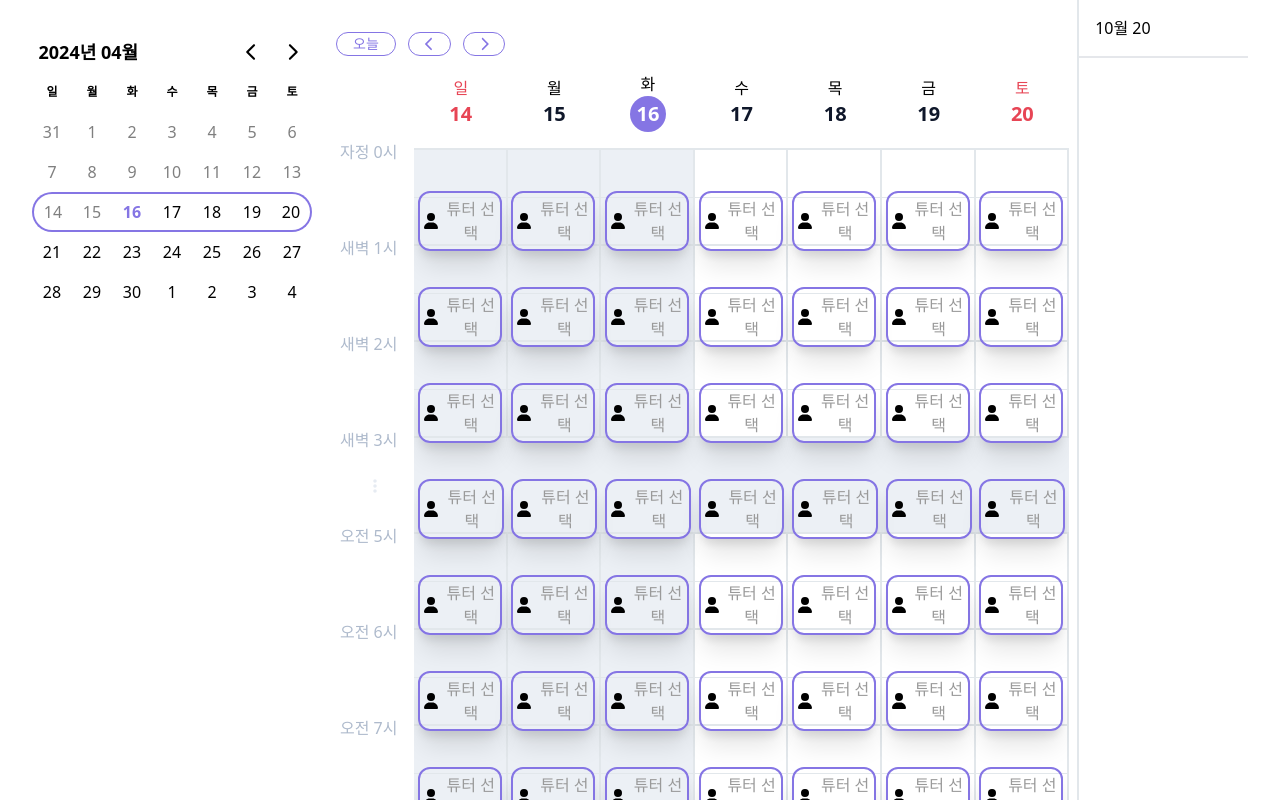
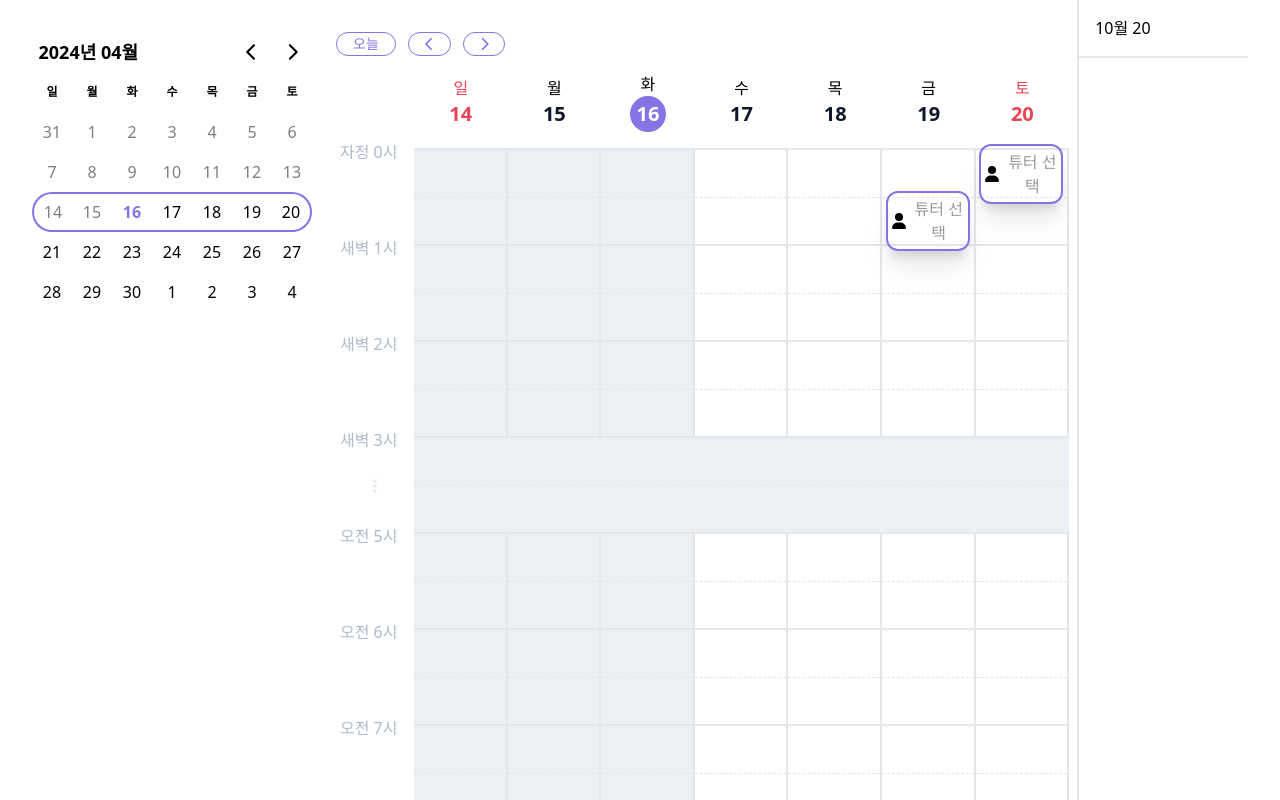
Before and after one commit to choi138/assignment, a React (Vite) app: page / in a window 1280 px wide. Shown: the top 800 px of the page. Built offline with nearby package versions, Linux system fonts and the light colour scheme.

Commit message:
feat: add schedule constant file

```diff
--- a/src/components/EventCard/index.tsx
+++ b/src/components/EventCard/index.tsx
@@ -12,19 +12,30 @@ export type Event = {
 
 export interface EventCardProps {
   closed: boolean;
+  isOverHalfHour: boolean;
 }
 
-export const EventCard: React.FC<EventCardProps> = ({ closed }) => {
-  if (closed) {
+export const EventCard: React.FC<EventCardProps> = ({ closed, isOverHalfHour }) => {
   return (
-      <div className=" relative z-10 w-full text-center gap-x-2 py-2 bg-[#E6EBF2]">
+    <div
+      style={{
+        position: 'absolute',
+        top: isOverHalfHour ? '50%' : 0,
+        left: 0,
+        right: 0,
+        bottom: isOverHalfHour ? 0 : '50%',
+        display: 'flex',
+        alignItems: 'center',
+        justifyContent: 'center',
+      }}
+    >
+      {closed ? (
+        <div className=" relative z-10 w-full flex center gap-x-2 h-full bg-[#E6EBF2]">
           <h1 className="text-[#AAB4C6]">예약 마감</h1>
         </div>
-    );
-  } else {
-    return (
+      ) : (
         <div
-        className=" w-11/12 relative z-10  flex items-center justify-center border-2 border-primary rounded-xl gap-x-2 py-1 px-1"
+          className=" w-11/12 relative z-10  flex center border-2 border-primary rounded-xl gap-x-2 py-1 px-1"
           style={{
             boxShadow: '0 20px 25px -5px rgb(0 0 0 / 0.1), 0 8px 10px -3px rgb(0 0 0 / 0.1)',
           }}
@@ -32,6 +43,7 @@ export const EventCard: React.FC<EventCardProps> = ({ closed }) => {
           <FontAwesomeIcon icon={faUser} />
           <h1 className="text-[#9A9A9A] text-base max-xl:text-xs">튜터 선택</h1>
         </div>
+      )}
+    </div>
   );
-  }
 };
--- a/src/components/Grid/index.tsx
+++ b/src/components/Grid/index.tsx
@@ -2,9 +2,12 @@ import React, { ReactNode } from 'react';
 
 import { FontAwesomeIcon } from '@fortawesome/react-fontawesome';
 import { faEllipsisVertical } from '@fortawesome/free-solid-svg-icons';
-import { getMinutes, getUnixTime } from 'date-fns';
+import { getMinutes, getUnixTime, isSameDay, isSameWeek } from 'date-fns';
 
 import { Cell, Days } from 'src/hooks';
+import { ScheduleItems } from 'src/constant/schedule';
+
+import { EventCard } from '../EventCard';
 
 const TimeCell: React.FC<{ cell: Cell; cellIndex: number }> = ({ cell, cellIndex }) => (
   <div
@@ -27,10 +30,10 @@ export interface GridProps {
   days: Days;
   rowHeight: number;
   onCellClick?: (cell: Cell) => void;
-  CellContent?: React.ReactNode;
+  schedules?: ScheduleItems[];
 }
 
-export const Grid: React.FC<GridProps> = ({ days, rowHeight, onCellClick, CellContent }) => {
+export const Grid: React.FC<GridProps> = ({ days, rowHeight, onCellClick, schedules }) => {
   return (
     <div className="flex w-full justify-between">
       <div
@@ -95,7 +98,6 @@ export const Grid: React.FC<GridProps> = ({ days, rowHeight, onCellClick, CellCo
                     gridRowEnd: cellIndex + 2,
                     gridColumnStart: dayIndex + 1,
                     gridColumnEnd: dayIndex + 2,
-                    // height의 2/1 지점에 border를 넣어서 시간을 표시
                   }}
                   onClick={() => onCellClick?.(cell)}
                 >
@@ -106,28 +108,21 @@ export const Grid: React.FC<GridProps> = ({ days, rowHeight, onCellClick, CellCo
                       left: 0,
                       right: 0,
                       bottom: 0,
-                      display: 'flex',
-                      alignItems: 'center',
-                      justifyContent: 'center',
-                      borderTop: disableSelectedTime ? '0px' : '1px solid #E2E7EB',
+                      height: '100%',
+                      borderTop: '1px dashed #E2E7EB',
                     }}
-                  >
-                    {CellContent && CellContent}
-                  </div>
-                  {/* <div
-                    style={{
-                      position: 'absolute',
-                      bottom: '50%',
-                      left: 0,
-                      right: 0,
-                      top: 0,
-                      display: 'flex',
-                      alignItems: 'center',
-                      justifyContent: 'center',
-                    }}
-                  >
-                    {CellContent && CellContent}
-                  </div> */}
+                  />
+                  {(schedules || [])
+                    .filter(({ startDate }) => {
+                      const isSameDay = startDate.getDate() === cell.date.getDate();
+                      const isSameTime = startDate.getHours() === cell.date.getHours();
+                      return isSameDay && isSameTime;
+                    })
+                    .map(({ closed, startDate }, scheduleIndex) => {
+                      const isOverHalfHour = startDate.getMinutes() >= 29;
+
+                      return <EventCard key={scheduleIndex} closed={closed} isOverHalfHour={isOverHalfHour} />;
+                    })}
                 </button>
               );
             }),
--- a/src/components/WeekView/index.tsx
+++ b/src/components/WeekView/index.tsx
@@ -4,6 +4,7 @@ import { ko } from 'date-fns/locale';
 import { isBefore, setHours, setMinutes, startOfWeek } from 'date-fns';
 
 import { useWeekView } from 'src/hooks';
+import { SCHEDULES } from 'src/constant/schedule';
 
 import { WeekViewHeader } from '../WeekViewHeader';
 import { Grid } from '../Grid';
@@ -28,7 +29,7 @@ export const WeekView: React.FC = () => {
           <div className="flex flex-col flex-none min-w-[700px]">
             <div className="grid grid-cols-1 grid-rows-1">
               <div className="row-start-1 col-start-1">
-                <Grid days={days} rowHeight={6} CellContent={<EventCard closed={false} />} />
+                <Grid days={days} rowHeight={6} schedules={SCHEDULES} />
               </div>
               {/* <div className="row-start-1 col-start-1 w-11/12" style={{ border: '1px solid red', justifySelf: 'end' }}>
                 <EventCard
--- /dev/null
+++ b/src/constant/schedule.ts
@@ -0,0 +1,30 @@
+import { setHours, setMinutes } from 'date-fns';
+
+export interface ScheduleItems {
+  startDate: Date;
+  endDate: Date;
+  closed: boolean;
+}
+
+export const SCHEDULES: ScheduleItems[] = [
+  {
+    startDate: setMinutes(setHours(new Date('2024-04-19'), 21), 0),
+    endDate: setMinutes(setHours(new Date('2024-04-19'), 21), 30),
+    closed: false,
+  },
+  {
+    startDate: setMinutes(setHours(new Date(), 22), 0),
+    endDate: setMinutes(setHours(new Date(), 22), 30),
+    closed: true,
+  },
+  {
+    startDate: setMinutes(setHours(new Date('2024-04-20'), 0), 0),
+    endDate: setMinutes(setHours(new Date('2024-04-20'), 0), 30),
+    closed: false,
+  },
+  {
+    startDate: setMinutes(setHours(new Date('2024-04-19'), 0), 30),
+    endDate: setMinutes(setHours(new Date('2024-04-19'), 1), 0),
+    closed: false,
+  },
+];
```
Also changed, not shown: src/constant/index.ts (added). Lines whose indentation alone changed are shown as unchanged.
